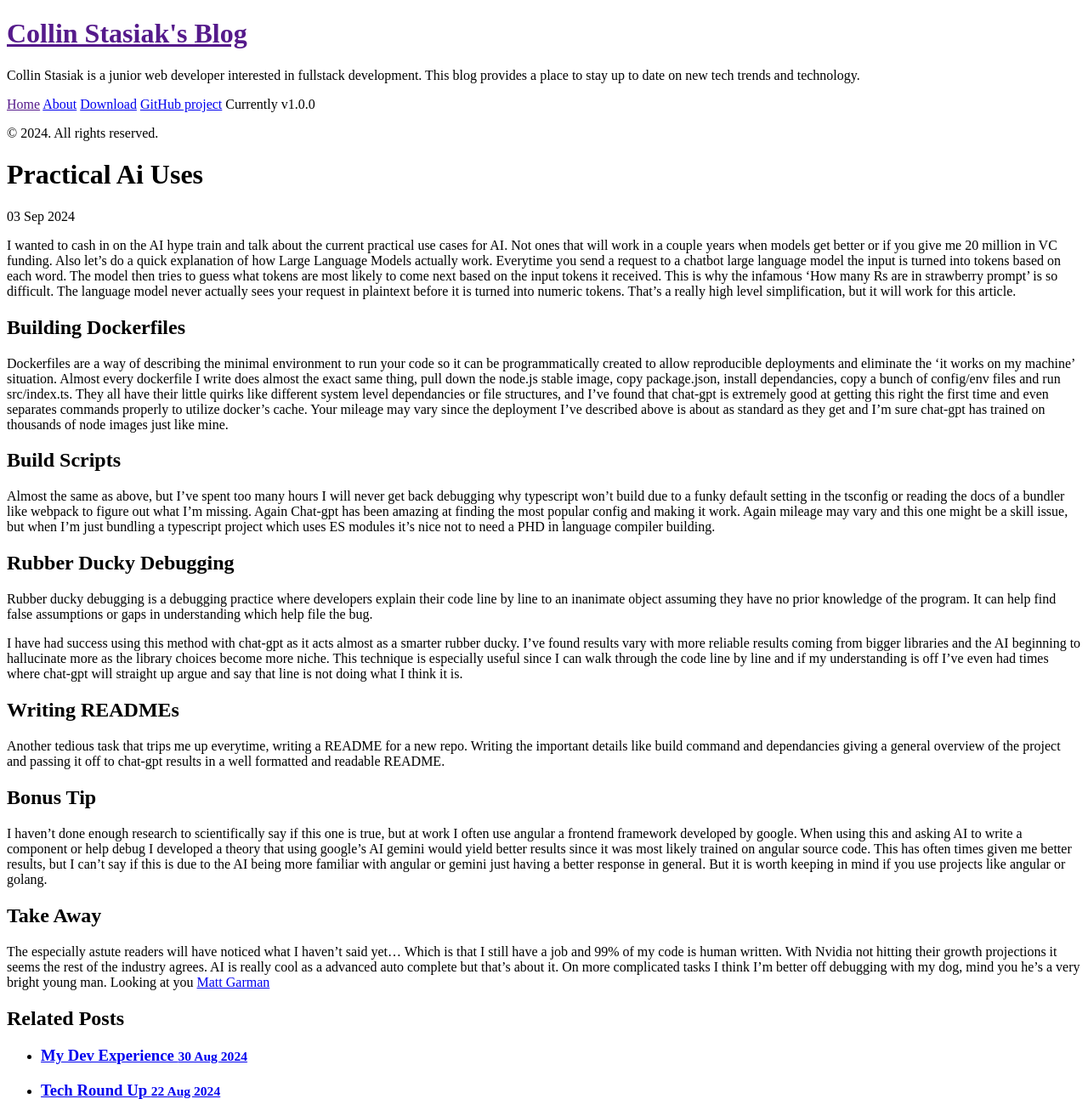
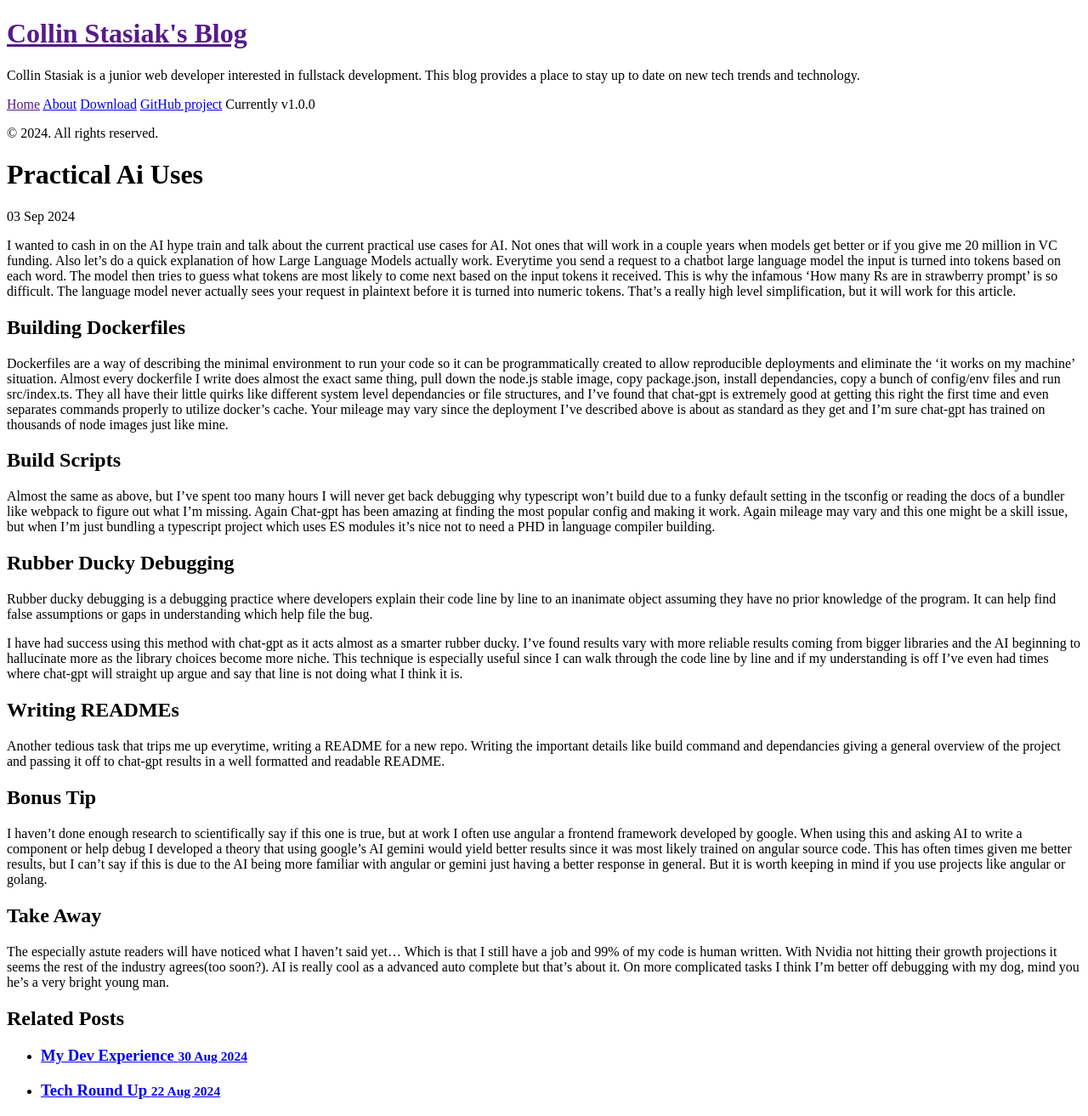
Before and after one commit to gbc-collib/gbc-collib.github.io, a Jekyll site: the page built from _posts/2024-09-03-practical-ai-uses.md, in a window 1280 px wide. Shown: the whole page at 85% size. Built offline with Jekyll 4.4.1, drawn with Linux system fonts in a browser that asks for light colours; our own code applies the rules of GitHub Pages for plain Markdown files; Markdown is read by kramdown in place of the engine named in the settings.

Commit message:
Update to post

```diff
--- a/_posts/2024-09-03-practical-ai-uses.md
+++ b/_posts/2024-09-03-practical-ai-uses.md
@@ -20,6 +20,7 @@ this right the first time and even separates commands properly
 to utilize docker's cache. Your mileage may vary since the deployment I've described above
 is about as standard as they get and I'm sure chat-gpt has trained on thousands of
 node images just like mine.
+
 ## Build Scripts
 Almost the same as above, but I've spent too many hours I will never get back
 debugging why typescript won't build due to a funky default setting in the tsconfig or reading
@@ -57,7 +58,6 @@ But it is worth keeping in mind if you use projects like angular or golang.
 
 ## Take Away
 The especially astute readers will have noticed what I haven't said yet... Which is that I still have a job
-and 99% of my code is human written. With Nvidia not hitting their growth projections it seems the rest of the industry agrees.
+and 99% of my code is human written. With Nvidia not hitting their growth projections it seems the rest of the industry agrees(too soon?).
 AI is really cool as a advanced auto complete but that's about it. On more complicated tasks I think I'm better
 off debugging with my dog, mind you he's a very bright young man.
-Looking at you [Matt Garman](https://www.itpro.com/software/development/aws-ceo-thinks-ai-coding-tools-could-herald-the-death-of-the-developer-as-we-know-it-but-theres-light-on-the-horizon-for-worried-devs#:~:text=Development-,AWS%20CEO%20Matt%20Garman%20thinks%20AI%20coding%20tools%20could%20herald,the%20horizon%20for%20worried%20devs)
```
